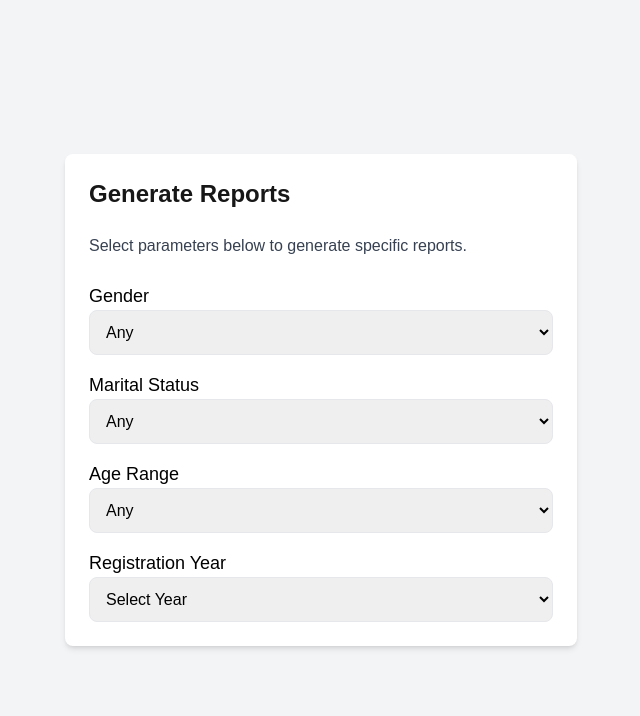
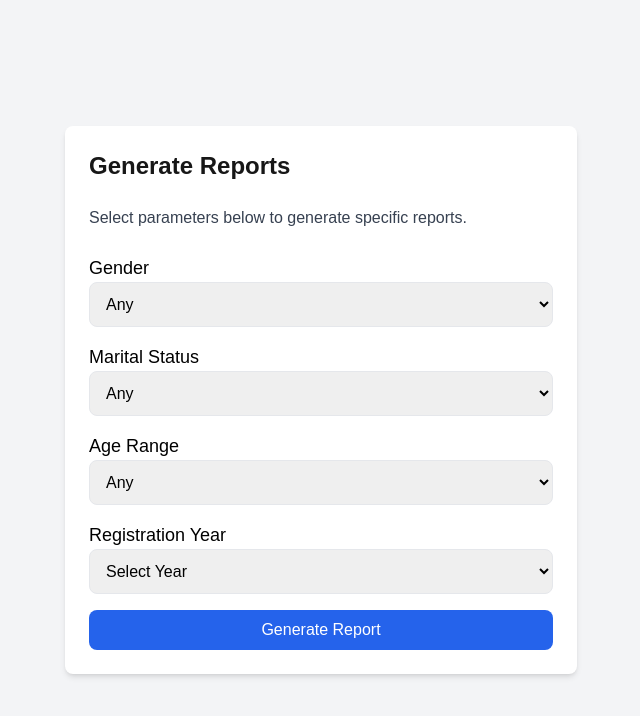
Before and after one commit to yeabisra-b/vers-Front-end, a Next.js app: page /reports in a window 1280 px wide. Shown: the top 716 px of the page, without its empty margins (319-959 px from the left). Built offline with nearby package versions, Linux system fonts and the light colour scheme.

Commit message:
"final update"

```diff
--- a/src/pages/profile.js
+++ b/src/pages/profile.js
@@ -79,11 +79,11 @@ export default function ProfilePage() {
 
   return (
     <div className="max-w-4xl mx-auto p-6 bg-white shadow-md rounded-lg">
-      <h1 className="text-3xl font-semibold text-center mb-6">Your Profile</h1>
+      <h1 className="text-3xl font-semibold text-center mb-6">{profileData.username}'s profile</h1>
 
       {/* Personal Information */}
       <div className="mb-6">
-        <h2 className="text-xl font-semibold mb-4">Personal Information</h2>
+        <h2 className="text-xl font-semibold mb-4 text-black">Personal Information</h2>
         <InputField
           label="Username"
           id="username"
@@ -102,7 +102,7 @@ export default function ProfilePage() {
 
       {/* Password Change */}
       <div className="mb-6">
-        <h2 className="text-xl font-semibold mb-4">Change Password</h2>
+        <h2 className="text-xl font-semibold mb-4 text-black">Change Password</h2>
         <form onSubmit={handlePasswordSubmit}>
           <InputField
             label="Current Password"
--- a/src/pages/reports.js
+++ b/src/pages/reports.js
@@ -13,39 +13,80 @@ export default function GenerateReportsPage() {
 
   const handleChange = (e) => {
     const { name, value } = e.target;
-    const updatedFilters = { ...filters, [name]: value };
-    setFilters(updatedFilters);
-
-    // Automatically generate the report when filters are updated
-    handleGenerateReport(updatedFilters);
+    setFilters((prev) => ({ ...prev, [name]: value }));
   };
 
-  const handleGenerateReport = async (currentFilters = filters) => {
-    // Simulating an API call with dummy data
+  const handleGenerateReport = () => {
+    // Dummy data for simulation
     const simulatedResponse = {
-      totalWomen: 1200,
-      totalMen: 1300,
-      totalDivorced: 200,
-      totalMarried: 1800,
+      totalPopulation: 5,
+      totalWomen: 2,
+      totalMen: 3,
+      totalMarried: 1,
+      totalMarriedWomen: 1,
+      totalMarriedMen: 1,
+      totalSingle: 1,
+      totalSingleWomen: 0,
+      totalSingleMen: 1,
+      totalDivorced: 2,
+      totalDivorcedWomen: 1,
+      totalDivorcedMen: 1,
+      ageRangeDistribution: {
+        "0-18": 4,
+        "18-25": 0,
+        "26-35": 0,
+        "36-50": 1,
+        "51+": 0,
+      },
+      registrationYears: {
+        2025: 5,
+        2024: 0,
+        2023: 0,
+        2022: 0,
+        2021: 0,
+      },
     };
 
-    // Simulating dynamic filtering logic based on filters
-    let filteredData = { ...simulatedResponse };
+    // Filtering logic
+    let filteredData = {};
 
-    if (currentFilters.gender === "female") {
-      filteredData = { totalWomen: simulatedResponse.totalWomen };
+    if (filters.gender) {
+      if (filters.gender === "female") {
+        filteredData.totalWomen = simulatedResponse.totalWomen;
+        filteredData.totalMarriedWomen = simulatedResponse.totalMarriedWomen;
+        filteredData.totalSingleWomen = simulatedResponse.totalSingleWomen;
+        filteredData.totalDivorcedWomen = simulatedResponse.totalDivorcedWomen;
+      } else if (filters.gender === "male") {
+        filteredData.totalMen = simulatedResponse.totalMen;
+        filteredData.totalMarriedMen = simulatedResponse.totalMarriedMen;
+        filteredData.totalSingleMen = simulatedResponse.totalSingleMen;
+        filteredData.totalDivorcedMen = simulatedResponse.totalDivorcedMen;
+      }
+    } else {
+      // Include total population data if no gender filter
+      filteredData.totalPopulation = simulatedResponse.totalPopulation;
     }
-    if (currentFilters.gender === "male") {
-      filteredData = { totalMen: simulatedResponse.totalMen };
+
+    if (filters.maritalStatus) {
+      if (filters.maritalStatus === "married") {
+        filteredData.totalMarried = simulatedResponse.totalMarried;
+      } else if (filters.maritalStatus === "single") {
+        filteredData.totalSingle = simulatedResponse.totalSingle;
+      } else if (filters.maritalStatus === "divorced") {
+        filteredData.totalDivorced = simulatedResponse.totalDivorced;
+      }
     }
-    if (currentFilters.maritalStatus === "divorced") {
-      filteredData = { totalDivorced: simulatedResponse.totalDivorced };
+
+    if (filters.ageRange) {
+      filteredData.ageRangeDistribution = {
+        [filters.ageRange]: simulatedResponse.ageRangeDistribution[filters.ageRange],
+      };
     }
-    if (currentFilters.maritalStatus === "married") {
-      filteredData = { totalMarried: simulatedResponse.totalMarried };
-    }
-    if (currentFilters.registrationYear) {
-      filteredData.registrationYear = currentFilters.registrationYear; // Just a placeholder for logic
+
+    if (filters.registrationYear) {
+      filteredData.registrationYears = {
+        [filters.registrationYear]: simulatedResponse.registrationYears[filters.registrationYear],
+      };
     }
 
     setReportResults(filteredData);
@@ -127,26 +168,48 @@ export default function GenerateReportsPage() {
               })
             }
             options={[
-              { label: "Select Year", value: "" }, // Default option
+              { label: "Select Year", value: "" },
               ...Array.from({ length: 100 }, (_, i) => {
-                const year = new Date().getFullYear() - i; // Generate past 100 years
+                const year = new Date().getFullYear() - i;
                 return { label: `${year}`, value: `${year}` };
               }),
             ]}
           />
         </div>
 
+        {/* Generate Button */}
+        <button
+          onClick={handleGenerateReport}
+          className="w-full bg-blue-600 text-white py-2 px-4 rounded-lg mt-4 hover:bg-blue-700"
+        >
+          Generate Report
+        </button>
+
         {/* Report Results */}
         {reportResults && (
           <div className="mt-6">
             <h3 className="text-xl font-semibold mb-2">Report Results</h3>
             <div className="bg-gray-50 p-4 rounded-lg shadow-inner">
-              {Object.entries(reportResults).map(([key, value]) => (
-                <p key={key} className="text-gray-700">
-                  <strong>{key.replace(/([A-Z])/g, " $1")}: </strong>
-                  {value}
-                </p>
-              ))}
+              {Object.entries(reportResults).map(([key, value]) =>
+                typeof value === "object" ? (
+                  <div key={key}>
+                    <p className="text-gray-800 font-semibold">{key.replace(/([A-Z])/g, " $1")}</p>
+                    <ul className="ml-4">
+                      {Object.entries(value).map(([subKey, subValue]) => (
+                        <li key={subKey} className="text-gray-700">
+                          <strong>{subKey.replace(/([A-Z])/g, " $1")}: </strong>
+                          {subValue}
+                        </li>
+                      ))}
+                    </ul>
+                  </div>
+                ) : (
+                  <p key={key} className="text-gray-700">
+                    <strong>{key.replace(/([A-Z])/g, " $1")}: </strong>
+                    {value}
+                  </p>
+                )
+              )}
             </div>
           </div>
         )}
```
